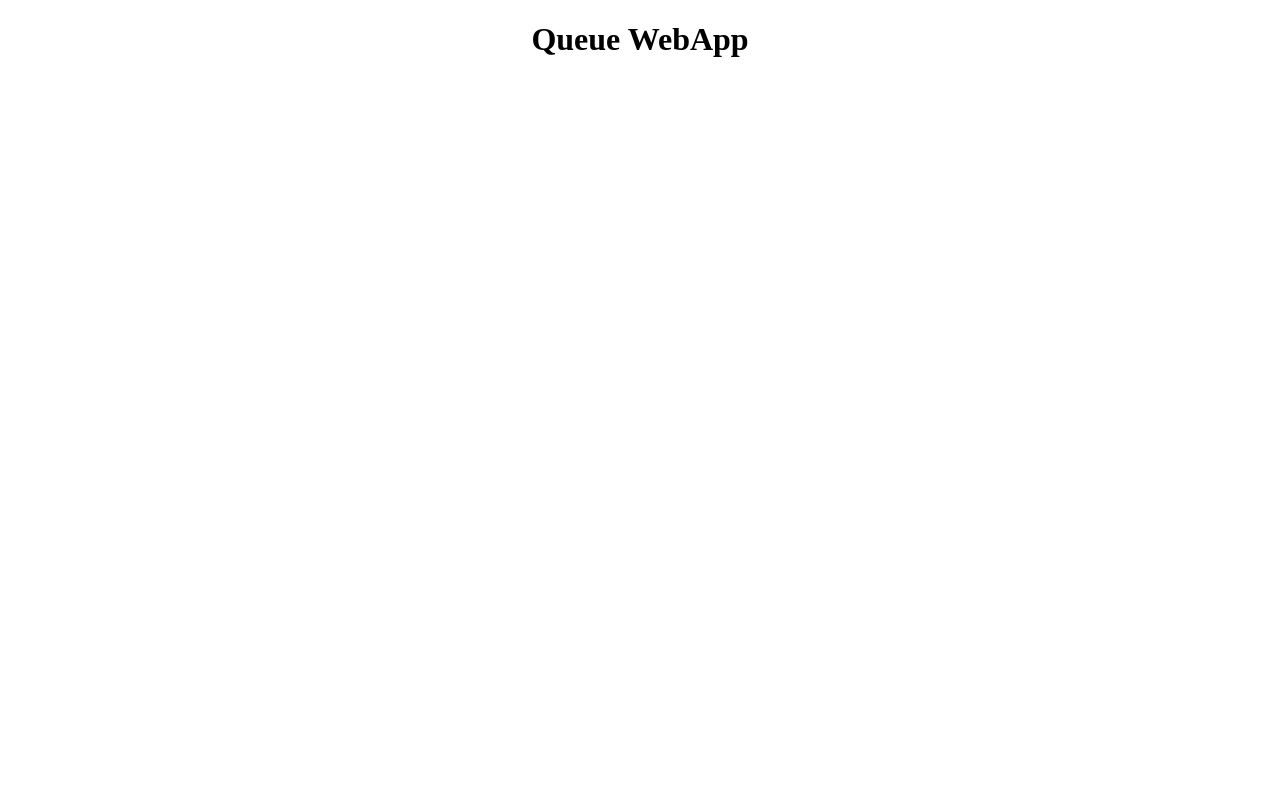
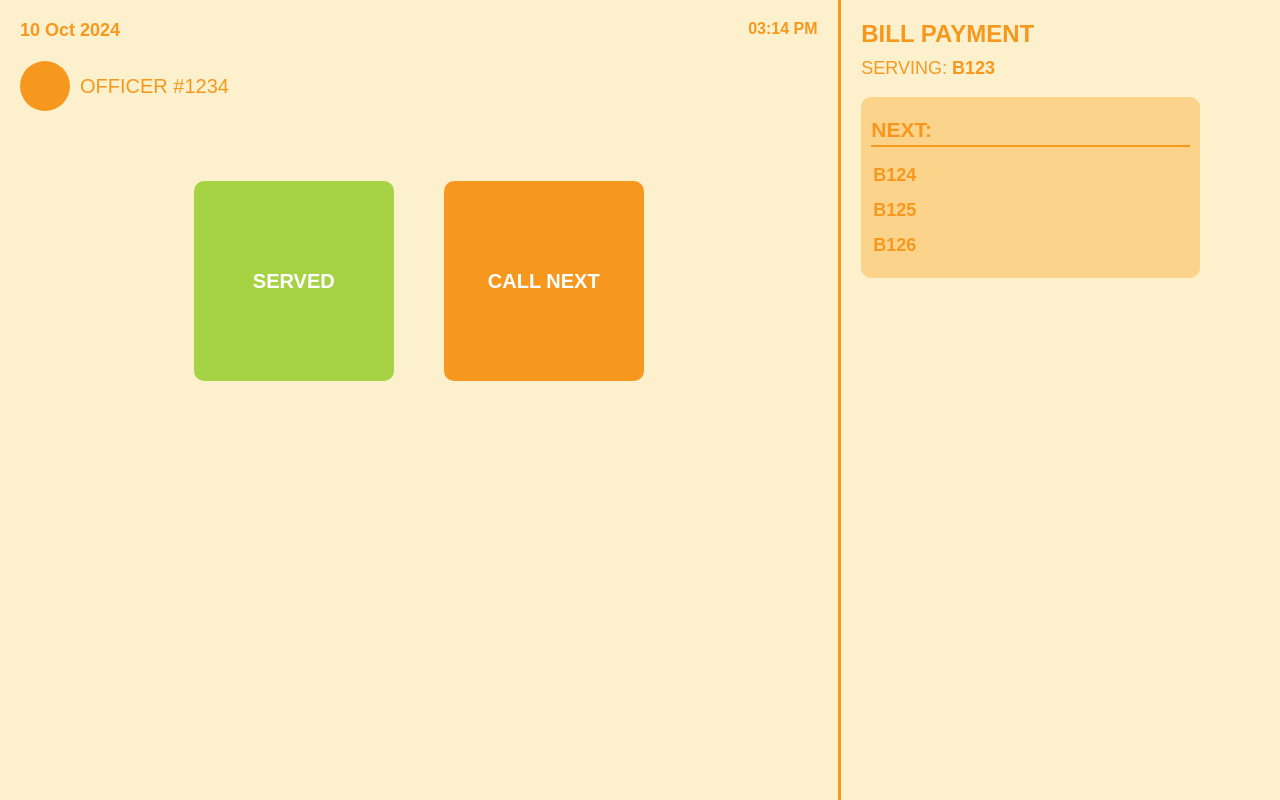
Before and after one commit to dadoluca/SE2-Project, a React (Vite) app in the folder client/: page / in a window 1280 px wide. Built offline with nearby package versions, Linux system fonts and the light colour scheme.

Commit message:
feat: added Officer UI

```diff
--- a/client/src/App.jsx
+++ b/client/src/App.jsx
@@ -1,11 +1,11 @@
 import './App.css'
-
+import OfficerUI from './pages/Officer'
 
 function App() {
 
   return (
     <>
-      <h1>Queue WebApp</h1>
+      <OfficerUI></OfficerUI>
     </>
   )
 }
--- /dev/null
+++ b/client/src/pages/Officer.css
@@ -0,0 +1,178 @@
+/* Impostazione di base del body */
+body {
+    margin: 0;
+    padding: 0;
+    box-sizing: border-box;
+    font-family: Arial, sans-serif;
+}
+
+/* Contenitore principale */
+.container {
+    display: flex;
+    height: 100vh;
+    background-color: #FDF0CD; /* Colore di sfondo della pagina */
+}
+
+/* Sezione sinistra (2/3 della pagina) */
+.left-section {
+    width: 66.66%; /* 2/3 della larghezza */
+    padding: 20px;
+    background-color: #FDF0CD; /* Stesso colore dello sfondo */
+}
+
+.header {
+    display: flex;
+    justify-content: space-between;
+    font-size: 18px;
+    margin-bottom: 20px;
+}
+
+.date {
+    font-weight: bold;
+    color: #F7981E;
+}
+
+.time {
+    font-size: 16px;
+    font-weight: bold;
+    color: #F7981E;
+}
+
+.officer-info {
+    display: flex;
+    align-items: center;
+    margin-bottom: 20px;
+}
+
+.officer-avatar {
+    width: 50px;
+    height: 50px;
+    background-color: #F7981E; /* Sostituire con l'immagine reale */
+    border-radius: 50%;
+    margin-right: 10px;
+}
+
+.officer-id {
+    font-size: 20px;
+    color: #F7981E;
+}
+
+/* Contenitore dei pulsanti */
+.actions {
+    display: flex;
+    justify-content: center; /* Centratura orizzontale */
+    align-items: center;     /* Centratura verticale (se necessario in un contenitore con altezza fissa) */
+    gap: 50px; /* Spaziatura tra i due pulsanti */
+    margin-top: 70px;
+}
+
+/* Pulsanti */
+.served-button, .call-next-button {
+    width: 200px;  /* Larghezza dei pulsanti quadrati */
+    height: 200px; /* Altezza dei pulsanti quadrati */
+    font-size: 20px;
+    border: none;
+    cursor: pointer;
+    border-radius: 10px;  /* Bordi arrotondati */
+    display: flex;
+    justify-content: center;
+    align-items: center;  /* Allineamento centrato del testo */
+    font-weight: bold;
+}
+
+.served-button {
+    background-color: #A5D344; /* Colore verde */
+    color: white;
+}
+
+.call-next-button {
+    background-color: #F7981E; /* Colore arancione */
+    color: white;
+}
+
+/* Linea di separazione arancione */
+.separator {
+    width: 4px; /* Spessore della linea */
+    background-color: #F7981E; /* Colore arancione */
+}
+
+/* Sezione destra (1/3 della pagina) */
+.right-section {
+    width: 33.33%; /* 1/3 della larghezza */
+    padding: 20px;
+    background-color: #FDF0CD;
+    display: flex;
+    flex-direction: column;
+    justify-content: space-between;
+    align-items: flex-start;
+}
+
+/* Header "BILL PAYMENT" */
+.bill-payment-header {
+    width: 100%;
+    display: flex;
+    flex-direction: column;
+    align-items: flex-start;
+}
+
+.bill-payment-header h2 {
+    color: #F7981E; /* Colore arancione per il titolo */
+    margin: 0;
+    font-size: 24px;
+    font-weight: bold;
+}
+
+.serving-label {
+    font-size: 18px;
+    color: #F7981E;
+    margin-top: 10px;
+}
+
+.current-ticket {
+    font-weight: bold;
+}
+
+/* Lista dei prossimi numeri */
+.next-tickets {
+    font-size: 18px;
+    background-color: #FCD38B; /* Colore di sfondo per il contenitore "next-tickets" */
+    padding: 10px; /* Padding per dare respiro al contenuto */
+    padding-top: 0;
+    border-radius: 10px; /* Bordi arrotondati */
+    width: 80%; /* Imposta la larghezza a 100% per riempire il contenitore */
+}
+
+.next-tickets h3 {
+    color: #F7981E;
+    position: relative; /* Posizionamento relativo per poter usare il pseudo-elemento */
+    text-align: left;
+}
+
+/* Linea sotto la scritta "NEXT" */
+.next-tickets h3::after {
+    content: '';
+    display: block;
+    width: 100%;
+    height: 2px; /* Spessore della linea */
+    background-color: #F7981E; /* Colore della linea */
+    position: absolute;
+    bottom: -5px; /* Distanza dal titolo */
+    left: 0;
+}
+
+/* Lista dei ticket successivi */
+.ticket-list {
+    list-style-type: none;
+    padding: 0;
+    margin: 0;
+}
+
+.ticket-list li {
+    padding: 2px;
+    margin-bottom: 10px;
+    border-radius: 5px;
+    font-weight: bold;
+    color: #F7981E;
+    text-align: left;
+    width: 100%;
+}
--- a/client/src/pages/Officer.jsx
+++ b/client/src/pages/Officer.jsx
@@ -0,0 +1,76 @@
+import React, { useState } from "react";
+import './Officer.css';
+
+function OfficerUI() {
+
+    const [currentTime, setCurrentTime] = useState(new Date());
+
+    // Funzione per aggiornare l'orario ogni secondo
+    React.useEffect(() => {
+        const interval = setInterval(() => {
+            setCurrentTime(new Date());
+        }, 1000);
+        return () => clearInterval(interval);
+    }, []);
+
+    const formatTime = (date) => {
+        return date.toLocaleTimeString([], { hour: '2-digit', minute: '2-digit' });
+    };
+
+    const formatDate = (date) => {
+        return date.toLocaleDateString('en-GB', {
+            day: '2-digit',
+            month: 'short',
+            year: 'numeric',
+        });
+    };
+
+    return (
+        <div className="container">
+            {/* Sezione sinistra (2/3 della pagina) */}
+            <div className="left-section">
+                {/* Data e Ora */}
+                <div className="header">
+                    <div className="date">{formatDate(currentTime)}</div>
+                    <div className="time">{formatTime(currentTime)}</div>
+                </div>
+
+                {/* Informazioni sull'officer */}
+                <div className="officer-info">
+                    <div className="officer-avatar"></div>
+                    <div className="officer-id">OFFICER #1234</div>
+                </div>
+
+                {/* Pulsanti */}
+                <div className="actions">
+                    <button className="served-button">SERVED</button>
+                    <button className="call-next-button">CALL NEXT</button>
+                </div>
+            </div>
+
+
+            <div className="separator"></div>
+
+            <div className="right-section">
+                {/* Sezione "BILL PAYMENT" */}
+                <div className="bill-payment-header">
+                    <h2>BILL PAYMENT</h2>
+                    <p className="serving-label">SERVING: <span className="current-ticket">B123</span></p>
+                    <div className="next-tickets">
+                    <h3>NEXT:</h3>
+                {/* Lista dei prossimi numeri */}
+                    <ul className="ticket-list">
+                        <li>B124</li>
+                        <li>B125</li>
+                        <li>B126</li>
+                    </ul>
+                </div>
+                </div>
+
+            </div>
+        </div>
+
+    )
+}
+
+export default OfficerUI;
```
